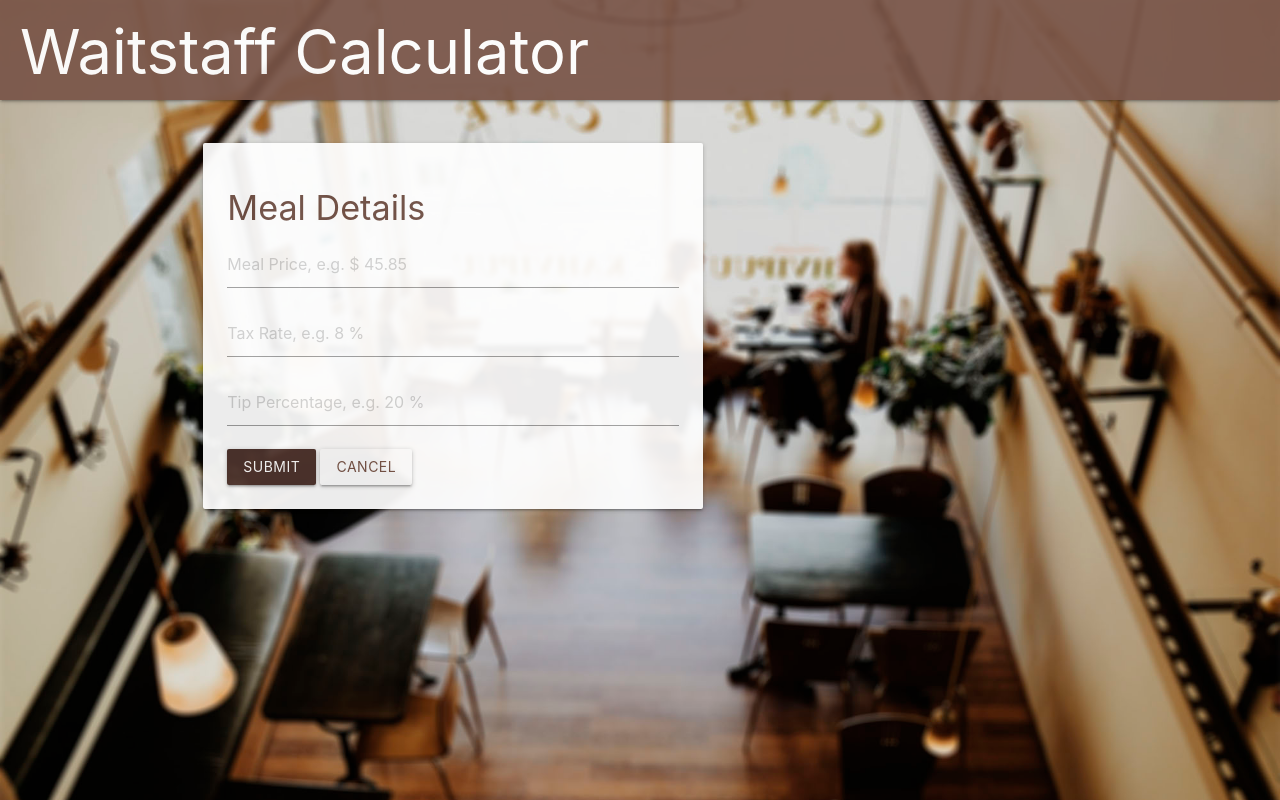
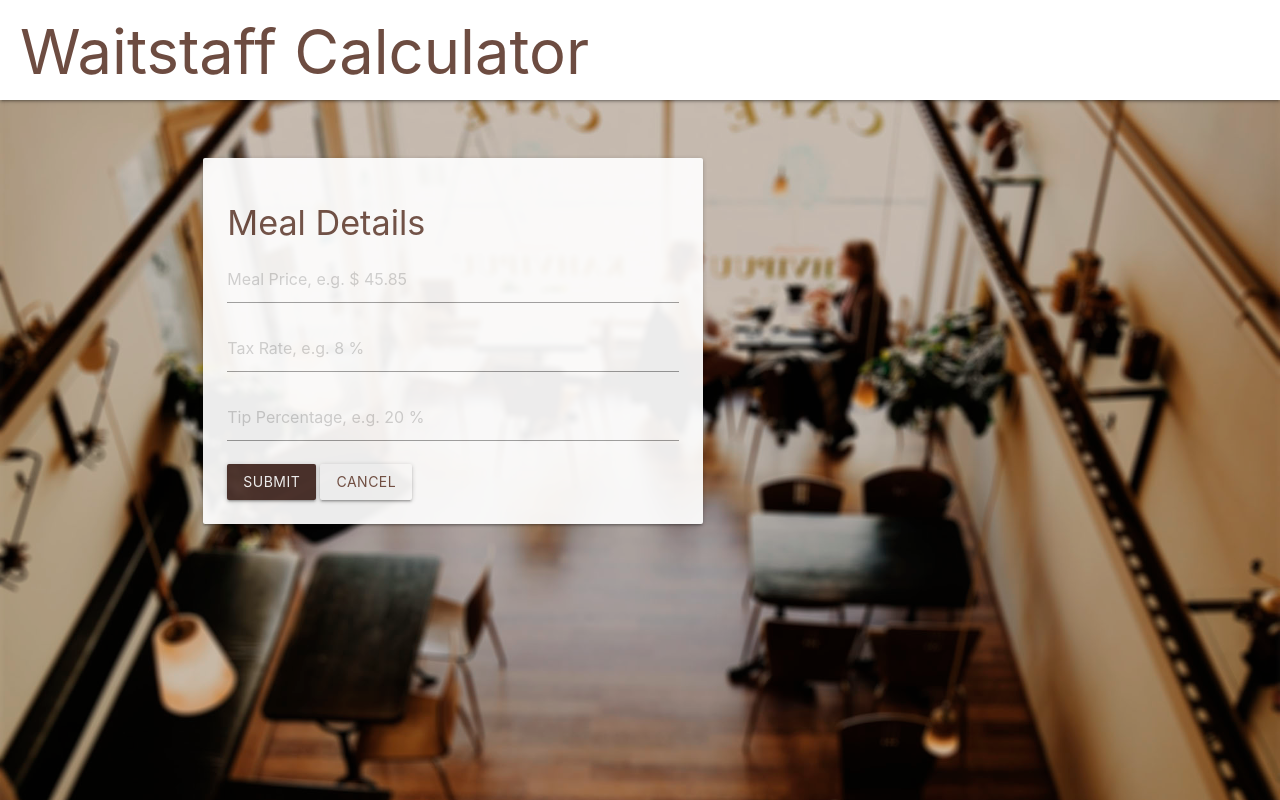
Before and after one commit to mattrwh-pC506/shyft, a plain HTML site: page index.html in a window 1280 px wide. Drawn offline with nearby package versions, Linux system fonts and the light colour scheme; some packages are replaced by stand-ins of ours.

Commit message:
gave it a silly name

```diff
--- a/index.html
+++ b/index.html
@@ -11,14 +11,14 @@
 
 <body>
 
-    <nav class="brown white-text">
+    <nav>
         <div class="nav-wrapper">
-            <span class="brand-logo">Waitstaff Calculator</span>
+            <span class="brand-logo brown-text text-darken-1">Waitstaff Calculator</span>
         </div>
     </nav>
 
     <div class="container" ng-controller="WaitCalcCtrl">
-        <div class="row">
+        <div class="row main-content">
             <div class="col m7">
                 <div meal-form class="card-panel white blue-grey-text text-darken-4" ng-cloak>
                 </div>
--- a/style.css
+++ b/style.css
@@ -52,9 +52,19 @@ textarea.materialize-textarea:focus:not([readonly]) {
 
 body {
     background-image: url('background-2.jpg');
+    background-color: #E9DBD0;
+    background-blend-mode: multiply;
     background-size: cover;
 }
 
-nav, .card-panel {
+nav {
+  background-color: white;
+}
+
+.card-panel {
   opacity: .925;
 }
+
+.main-content {
+  margin-top: 50px;
+}
```
